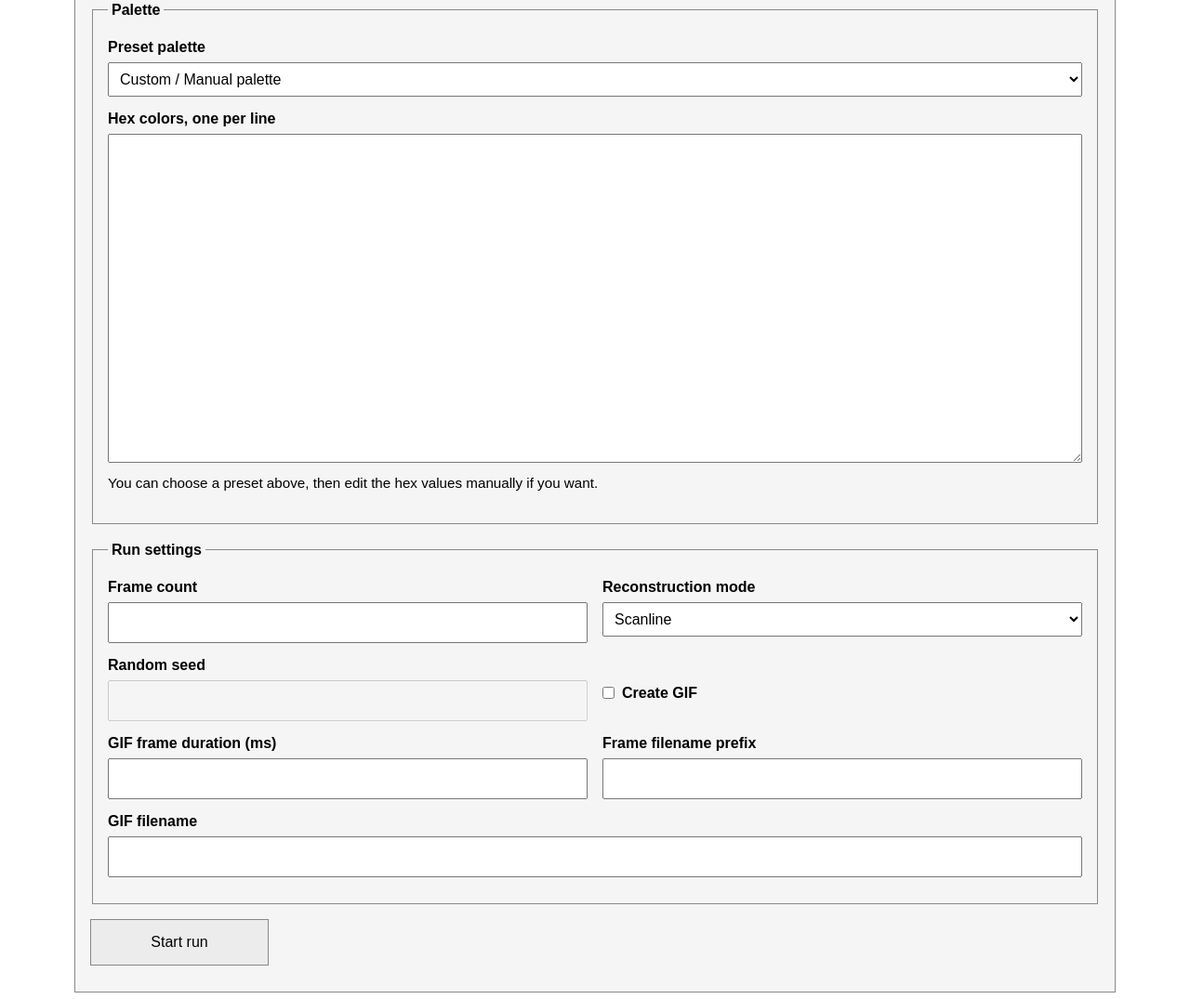
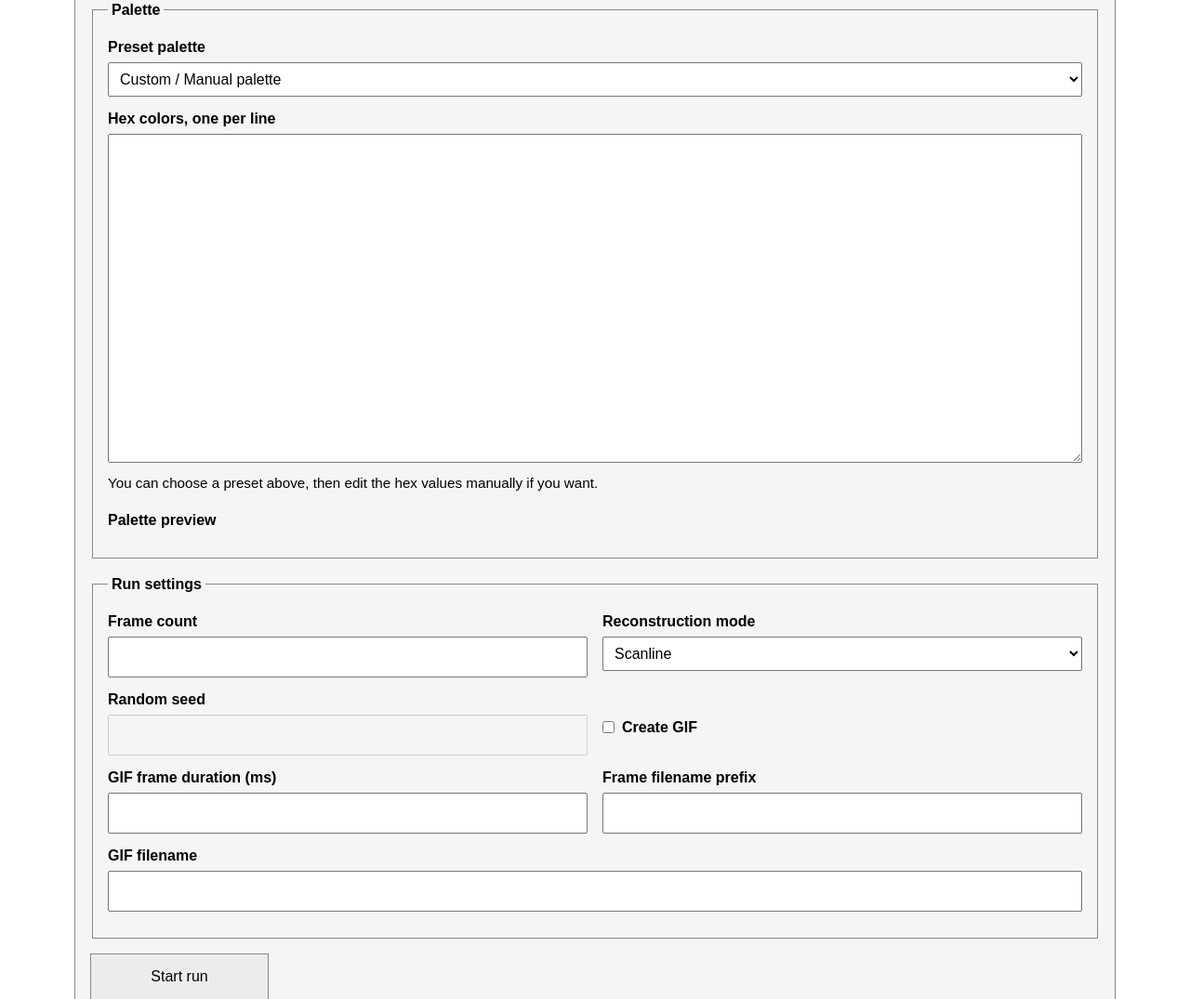
Before and after one commit to KorWolf/WolfWeaver, a Flask app: template src/templates/form.html in a window 1280 px wide. Shown: the part 348-1423 px from the top of the page at 93% size. Run offline with Flask 3, Linux system fonts and the light colour scheme; the template is opened without the code that fills it, so the values that code supplies are empty.

Commit message:
Added live palette swatch preview to the Flask form

```diff
--- a/src/assign.py
+++ b/src/assign.py
@@ -24,7 +24,6 @@ def build_assignment_table(
     - ReplacementHex
     - Score
     """
-    # Track how much of each source color remains unassigned.
     remaining_frequency: Dict[str, int] = {
         row["Hex"]: int(row["Frequency"])
         for _, row in source_df.iterrows()
@@ -37,14 +36,10 @@ def build_assignment_table(
         replacement_hex = str(palette_row["Hex"])
         quota_remaining = int(palette_row["Quota"])
 
-        # Filter to the score rows for this replacement color.
         candidate_rows = long_difference_df[
             long_difference_df["ReplacementOrder"] == replacement_order
         ].copy()
 
-        # Sort by:
-        # 1. lowest score first
-        # 2. source hex ascending for deterministic tie-breaking
         candidate_rows = candidate_rows.sort_values(
             by=["Score", "SourceHex"],
             ascending=[True, True],
@@ -84,7 +79,6 @@ def build_assignment_table(
                 f"Unfilled amount: {quota_remaining}"
             )
 
-    # Final sanity check: all source frequency should be consumed.
     leftover_total = sum(remaining_frequency.values())
     if leftover_total != 0:
         raise ValueError(
--- a/src/static/style.css
+++ b/src/static/style.css
@@ -192,3 +192,36 @@ button,
     height: auto;
     margin-bottom: 0.75rem;
 }
+
+.palette-preview-block {
+    margin-top: 1rem;
+}
+
+.palette-preview-heading {
+    font-size: 1rem;
+    margin: 0 0 0.75rem 0;
+}
+
+.palette-swatch-grid {
+    display: grid;
+    grid-template-columns: repeat(auto-fit, minmax(7rem, 1fr));
+    gap: 0.75rem;
+}
+
+.palette-swatch-card {
+    border: 1px solid var(--border-color);
+    padding: 0.5rem;
+    background: var(--bg-soft);
+}
+
+.palette-swatch {
+    width: 100%;
+    aspect-ratio: 1 / 1;
+    border: 1px solid var(--border-color);
+    margin-bottom: 0.5rem;
+}
+
+.palette-swatch-label {
+    font-size: 0.9rem;
+    word-break: break-word;
+}
--- a/src/templates/form.html
+++ b/src/templates/form.html
@@ -21,7 +21,7 @@
         {% endif %}
 
         {% if advisory %}
-            <section class="message note" aria-live="polite">
+            <section class="message note" id="frame-advisory-box" aria-live="polite">
                 <p id="frame-advisory-text">{{ advisory }}</p>
             </section>
         {% else %}
@@ -73,6 +73,11 @@
                 <p class="help-text">
                     You can choose a preset above, then edit the hex values manually if you want.
                 </p>
+
+                <div class="palette-preview-block">
+                    <h2 class="palette-preview-heading">Palette preview</h2>
+                    <div id="palette-swatch-grid" class="palette-swatch-grid" aria-live="polite"></div>
+                </div>
             </fieldset>
 
             <fieldset>
@@ -180,22 +185,27 @@
         const frameCountField = document.getElementById("frame_count");
         const paletteField = document.getElementById("palette_text");
         const presetField = document.getElementById("selected_preset");
+        const swatchGrid = document.getElementById("palette-swatch-grid");
 
-        const advisoryBox = document.getElementById("frame-advisory-box") || document.querySelector(".message.note");
+        const advisoryBox = document.getElementById("frame-advisory-box");
         const advisoryText = document.getElementById("frame-advisory-text");
 
-        const palettePresets = {{ palette_presets | tojson }};
+        const palettePresets = {{ palette_presets|tojson|safe }};
 
         function syncSeedState() {
             const usesSeed = modeField.value === "random_seeded";
             seedField.disabled = !usesSeed;
         }
 
-        function getPaletteSize() {
+        function getPaletteLines() {
             return paletteField.value
                 .split("\n")
                 .map(line => line.trim())
-                .filter(line => line.length > 0).length;
+                .filter(line => line.length > 0);
+        }
+
+        function getPaletteSize() {
+            return getPaletteLines().length;
         }
 
         function updateAdvisory() {
@@ -234,15 +244,47 @@
 
             paletteField.value = palettePresets[selectedPreset].join("\n");
             updateAdvisory();
+            renderSwatches();
+        }
+
+        function renderSwatches() {
+            const colors = getPaletteLines();
+            swatchGrid.innerHTML = "";
+
+            if (colors.length === 0) {
+                return;
+            }
+
+            for (const color of colors) {
+                const swatchCard = document.createElement("div");
+                swatchCard.className = "palette-swatch-card";
+
+                const swatch = document.createElement("div");
+                swatch.className = "palette-swatch";
+                swatch.style.backgroundColor = color;
+                swatch.setAttribute("aria-label", `Color ${color}`);
+
+                const label = document.createElement("div");
+                label.className = "palette-swatch-label";
+                label.textContent = color.toUpperCase();
+
+                swatchCard.appendChild(swatch);
+                swatchCard.appendChild(label);
+                swatchGrid.appendChild(swatchCard);
+            }
         }
 
         modeField.addEventListener("change", syncSeedState);
         frameCountField.addEventListener("input", updateAdvisory);
-        paletteField.addEventListener("input", updateAdvisory);
+        paletteField.addEventListener("input", () => {
+            updateAdvisory();
+            renderSwatches();
+        });
         presetField.addEventListener("change", applyPresetToTextarea);
 
         syncSeedState();
         updateAdvisory();
+        renderSwatches();
     </script>
 </body>
 </html>
```
Also changed, not shown: input/uploads/20260327_050816_kitty.jpg (added), input/uploads/20260327_051440_kitty.jpg (added), input/uploads/20260327_051604_kitty.jpg (added).
